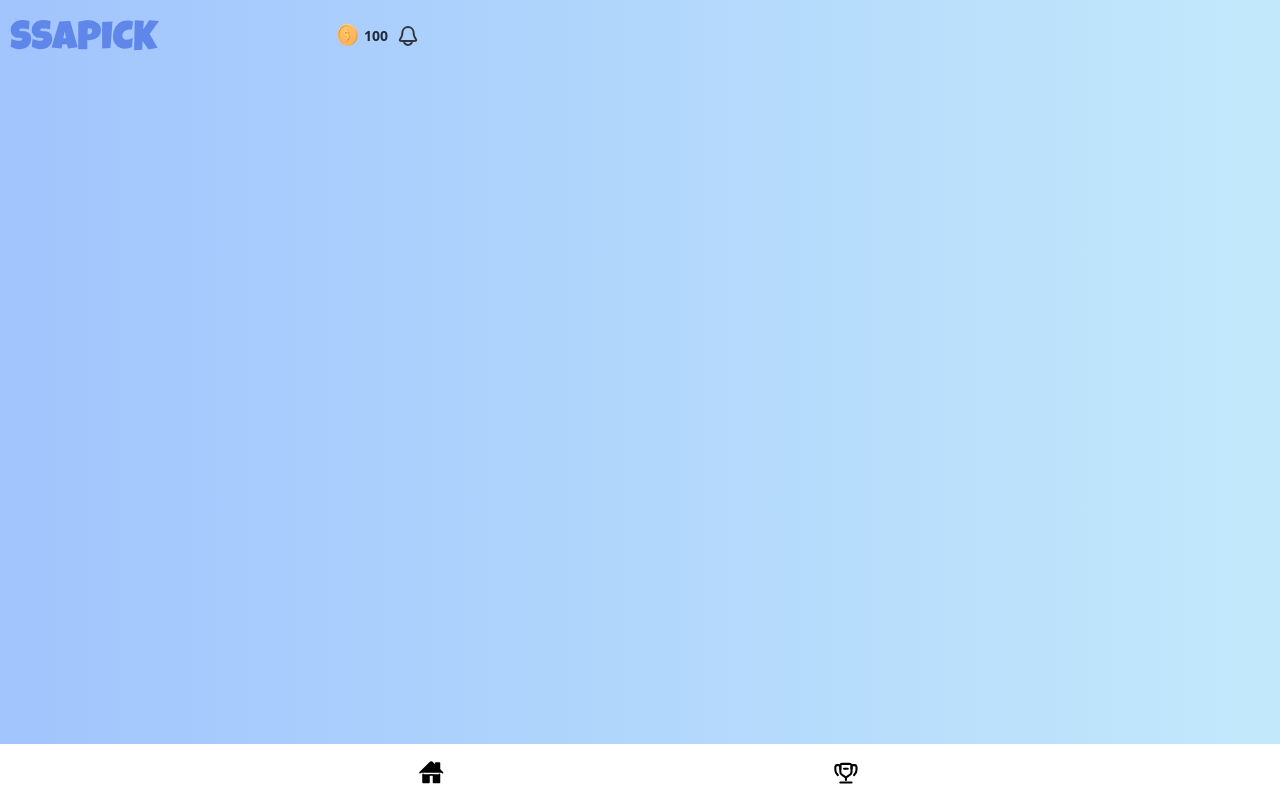
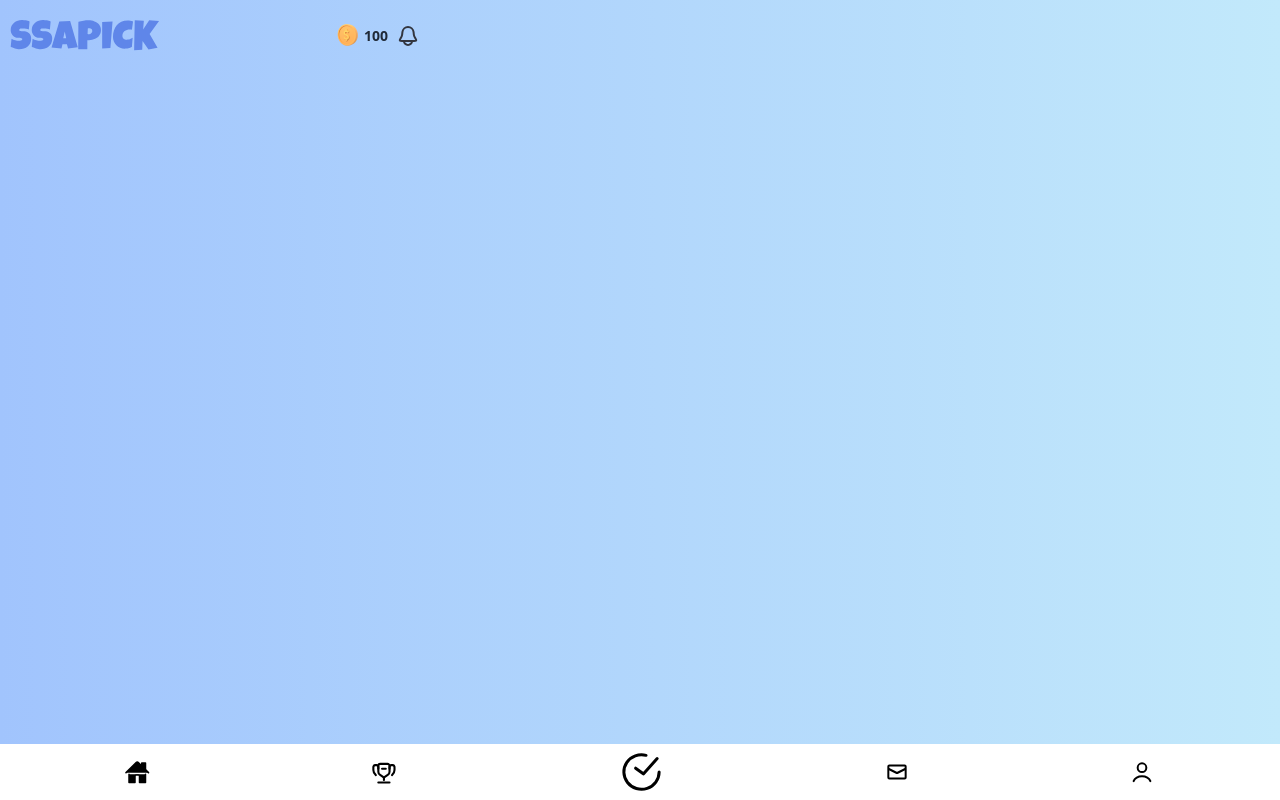
Before and after one commit to rlaehdud1002/SSAPICK, a React (Create React App) app: page /pick in a window 1280 px wide. Built offline with nearby package versions, Linux system fonts and the light colour scheme.

Commit message:
feat: navbar 생성

```diff
--- a/src/components/common/Footer.tsx
+++ b/src/components/common/Footer.tsx
@@ -1,14 +1,22 @@
 import HomeIcon from '../../icons/HomeIcon';
+import MessageIcon from '../../icons/MessageIcon';
 import RankingIcon from '../../icons/RankingIcon';
+import PickIcon from '../../icons/PickIcon';
+import ProfileIcon from '../../icons/ProfileIcon';
 
 const Footer = () => {
-  let location = "hoe";
-  return <div className="fixed bottom-0">
-    <div className="flex flex-row justify-evenly h-14 bg-white px-8 py-4 items-center w-screen ">
-      <HomeIcon isHighlighted={location === "home"} />
-      <RankingIcon/>
+  let location = 'hoe';
+  return (
+    <div className="fixed bottom-0">
+      <div className="flex flex-row justify-around h-14 bg-white px-4 py-4 items-center w-screen ">
+        <HomeIcon isHighlighted={location === 'home'} />
+        <RankingIcon isHighlighted={location === 'ranking'} />
+        <PickIcon isHighlighted={location === 'pick'} />
+        <MessageIcon isHighlighted={location === 'message'} />
+        <ProfileIcon isHighlighted={location === 'profile'} />
+      </div>
     </div>
-  </div>
-}
+  );
+};
 
 export default Footer;
--- /dev/null
+++ b/src/icons/MessageIcon.tsx
@@ -0,0 +1,32 @@
+interface MessageIconProps {
+  isHighlighted: boolean;
+}
+
+const MessageIcon = ({ isHighlighted }: MessageIconProps) => {
+  return (
+    <svg
+      width="26"
+      height="26"
+      viewBox="0 0 26 26"
+      fill="none"
+      xmlns="http://www.w3.org/2000/svg"
+    >
+      <rect
+        x="4.3335"
+        y="6.5"
+        width="17.3333"
+        height="13"
+        rx="1.02401"
+        stroke="black"
+        stroke-width="2"
+      />
+      <path
+        d="M4.3335 9.75L12.817 13.9917C12.9323 14.0494 13.068 14.0494 13.1833 13.9917L21.6668 9.75"
+        stroke="black"
+        stroke-width="2"
+      />
+    </svg>
+  );
+};
+
+export default MessageIcon;
--- /dev/null
+++ b/src/icons/PickIcon.tsx
@@ -0,0 +1,30 @@
+interface PickIconProps {
+  isHighlighted: boolean;
+}
+
+const PickIcon = ({ isHighlighted }: PickIconProps) => {
+  return (
+    <svg
+      width="47"
+      height="46"
+      viewBox="0 0 47 46"
+      fill="none"
+      xmlns="http://www.w3.org/2000/svg"
+    >
+      <path
+        d="M17.6248 19.1667L25.3083 24.8066C25.3933 24.869 25.5118 24.8567 25.5821 24.778L39.1665 9.58334"
+        stroke="black"
+        stroke-width="3"
+        stroke-linecap="round"
+      />
+      <path
+        d="M41.125 23C41.125 26.6043 39.9715 30.118 37.8264 33.0478C35.6814 35.9775 32.6526 38.176 29.1654 39.3346C25.6782 40.4931 21.9078 40.5535 18.3837 39.5072C14.8597 38.461 11.759 36.3606 9.51715 33.5012C7.27531 30.6417 6.00493 27.1668 5.88444 23.5644C5.76394 19.9621 6.79939 16.4133 8.84535 13.4164C10.8913 10.4196 13.845 8.12526 17.2916 6.85565C20.7382 5.58605 24.5045 5.40496 28.0617 6.33781"
+        stroke="black"
+        stroke-width="3"
+        stroke-linecap="round"
+      />
+    </svg>
+  );
+};
+
+export default PickIcon;
--- /dev/null
+++ b/src/icons/ProfileIcon.tsx
@@ -0,0 +1,32 @@
+interface ProfileIconProps {
+  isHighlighted: boolean;
+}
+
+const ProfileIcon = ({ isHighlighted }: ProfileIconProps) => {
+  return (
+    <svg
+      width="26"
+      height="26"
+      viewBox="0 0 26 26"
+      fill="none"
+      xmlns="http://www.w3.org/2000/svg"
+    >
+      <path
+        d="M21.3715 22.151C20.8777 20.7689 19.7897 19.5476 18.2761 18.6765C16.7625 17.8055 14.908 17.3333 13.0002 17.3333C11.0923 17.3333 9.23782 17.8055 7.72423 18.6765C6.21065 19.5476 5.12259 20.7689 4.62881 22.151"
+        stroke="black"
+        stroke-width="2"
+        stroke-linecap="round"
+      />
+      <circle
+        cx="13.0003"
+        cy="8.66668"
+        r="4.33333"
+        stroke="black"
+        stroke-width="2"
+        stroke-linecap="round"
+      />
+    </svg>
+  );
+};
+
+export default ProfileIcon;
--- a/src/icons/RankingIcon.tsx
+++ b/src/icons/RankingIcon.tsx
@@ -1,12 +1,51 @@
-const RankingIcon = () => {
-  return <svg width="30" height="30" viewBox="0 0 30 30" fill="none" xmlns="http://www.w3.org/2000/svg">
-  <path d="M20.5286 25.5054H9.33105" stroke="black" stroke-width="2.09" stroke-linecap="round"/>
-  <path d="M15.9752 23.0171C15.9752 23.5942 15.5073 24.0621 14.9302 24.0621C14.353 24.0621 13.8852 23.5942 13.8852 23.0171H15.9752ZM13.8852 23.0171V19.9067H15.9752V23.0171H13.8852Z" fill="black"/>
-  <path d="M13.064 11.8196H16.7965" stroke="black" stroke-width="2.09" stroke-linecap="round"/>
-  <path d="M6.84283 18.0404C6.84283 18.0404 4.35449 16.1742 4.35449 13.0638C4.35449 12.1115 4.35449 11.2759 4.35449 10.5748C4.35449 10.1214 4.35449 9.89474 4.39115 9.70591C4.5466 8.90526 5.17265 8.27921 5.9733 8.12376C6.16213 8.0871 6.38903 8.0871 6.84283 8.0871V8.0871C7.29662 8.0871 7.52352 8.0871 7.71235 8.12376C8.513 8.27921 9.13905 8.90526 9.2945 9.70591C9.33116 9.89474 9.33116 10.1216 9.33116 10.5754V11.8196" stroke="black" stroke-width="2.09" stroke-linecap="round"/>
-  <path d="M23.017 18.0404C23.017 18.0404 25.5054 16.1742 25.5054 13.0638C25.5054 12.1115 25.5054 11.2759 25.5054 10.5748C25.5054 10.1214 25.5054 9.89474 25.4687 9.70591C25.3133 8.90526 24.6872 8.27921 23.8866 8.12376C23.6977 8.0871 23.4708 8.0871 23.017 8.0871V8.0871C22.5632 8.0871 22.3363 8.0871 22.1475 8.12376C21.3469 8.27921 20.7208 8.90526 20.5654 9.70591C20.5287 9.89474 20.5287 10.1216 20.5287 10.5754V11.8196" stroke="black" stroke-width="2.09" stroke-linecap="round"/>
-  <path d="M20.5286 14.6555V8.84293C20.5286 7.73836 19.6331 6.84293 18.5286 6.84293H11.3311C10.2265 6.84293 9.33105 7.73836 9.33105 8.84293V14.6555C9.33105 15.9929 9.99946 17.2419 11.1123 17.9837L14.3751 20.159C14.711 20.3829 15.1486 20.3829 15.4845 20.159L18.7474 17.9837C19.8602 17.2419 20.5286 15.9929 20.5286 14.6555Z" stroke="black" stroke-width="2.09"/>
-  </svg>
+interface RankingIconProps {
+  isHighlighted: boolean;
 }
 
+const RankingIcon = ({ isHighlighted }: RankingIconProps) => {
+  return (
+    <svg
+      width="30"
+      height="30"
+      viewBox="0 0 30 30"
+      fill="none"
+      xmlns="http://www.w3.org/2000/svg"
+    >
+      <path
+        d="M20.5286 25.5054H9.33105"
+        stroke="black"
+        stroke-width="2.09"
+        stroke-linecap="round"
+      />
+      <path
+        d="M15.9752 23.0171C15.9752 23.5942 15.5073 24.0621 14.9302 24.0621C14.353 24.0621 13.8852 23.5942 13.8852 23.0171H15.9752ZM13.8852 23.0171V19.9067H15.9752V23.0171H13.8852Z"
+        fill="black"
+      />
+      <path
+        d="M13.064 11.8196H16.7965"
+        stroke="black"
+        stroke-width="2.09"
+        stroke-linecap="round"
+      />
+      <path
+        d="M6.84283 18.0404C6.84283 18.0404 4.35449 16.1742 4.35449 13.0638C4.35449 12.1115 4.35449 11.2759 4.35449 10.5748C4.35449 10.1214 4.35449 9.89474 4.39115 9.70591C4.5466 8.90526 5.17265 8.27921 5.9733 8.12376C6.16213 8.0871 6.38903 8.0871 6.84283 8.0871V8.0871C7.29662 8.0871 7.52352 8.0871 7.71235 8.12376C8.513 8.27921 9.13905 8.90526 9.2945 9.70591C9.33116 9.89474 9.33116 10.1216 9.33116 10.5754V11.8196"
+        stroke="black"
+        stroke-width="2.09"
+        stroke-linecap="round"
+      />
+      <path
+        d="M23.017 18.0404C23.017 18.0404 25.5054 16.1742 25.5054 13.0638C25.5054 12.1115 25.5054 11.2759 25.5054 10.5748C25.5054 10.1214 25.5054 9.89474 25.4687 9.70591C25.3133 8.90526 24.6872 8.27921 23.8866 8.12376C23.6977 8.0871 23.4708 8.0871 23.017 8.0871V8.0871C22.5632 8.0871 22.3363 8.0871 22.1475 8.12376C21.3469 8.27921 20.7208 8.90526 20.5654 9.70591C20.5287 9.89474 20.5287 10.1216 20.5287 10.5754V11.8196"
+        stroke="black"
+        stroke-width="2.09"
+        stroke-linecap="round"
+      />
+      <path
+        d="M20.5286 14.6555V8.84293C20.5286 7.73836 19.6331 6.84293 18.5286 6.84293H11.3311C10.2265 6.84293 9.33105 7.73836 9.33105 8.84293V14.6555C9.33105 15.9929 9.99946 17.2419 11.1123 17.9837L14.3751 20.159C14.711 20.3829 15.1486 20.3829 15.4845 20.159L18.7474 17.9837C19.8602 17.2419 20.5286 15.9929 20.5286 14.6555Z"
+        stroke="black"
+        stroke-width="2.09"
+      />
+    </svg>
+  );
+};
+
 export default RankingIcon;
```
Also changed, not shown: src/icons/AlarmIcon.tsx (+25 -6 lines), src/icons/CoinIcon.tsx (+10 -2 lines), src/icons/HomeIcon.tsx (+45 -10 lines), src/icons/Logo.tsx (+16 -4 lines).
